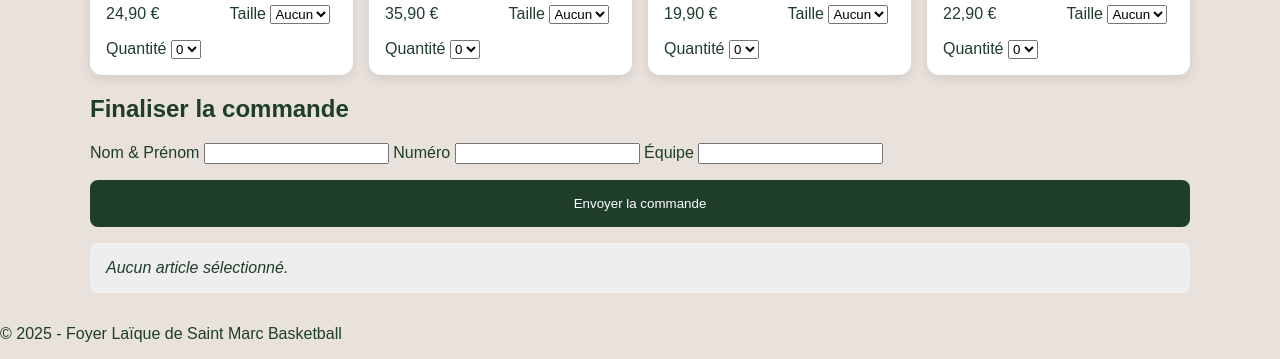
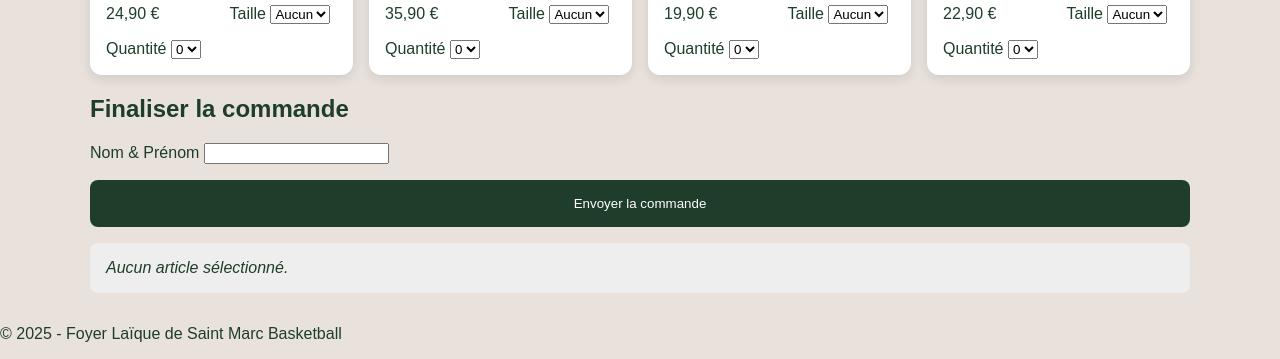
Before and after one commit to aleboudec/aleboudec.github.io, a plain HTML site: page index.html in a window 1280 px wide. Shown: the part 469-828 px from the top of the page. Drawn offline with Linux system fonts and the light colour scheme.

Commit message:
Update index.html

```diff
--- a/index.html
+++ b/index.html
@@ -111,14 +111,6 @@
             <input type="text" name="Nom" required>
           </label>
 
-          <label>Numéro
-            <input type="text" name="Numéro" required>
-          </label>
-
-          <label>Équipe
-            <input type="text" name="Équipe" required>
-          </label>
-
         </div>
 
         <input type="hidden" name="Commande" id="hidden-commande">
```
